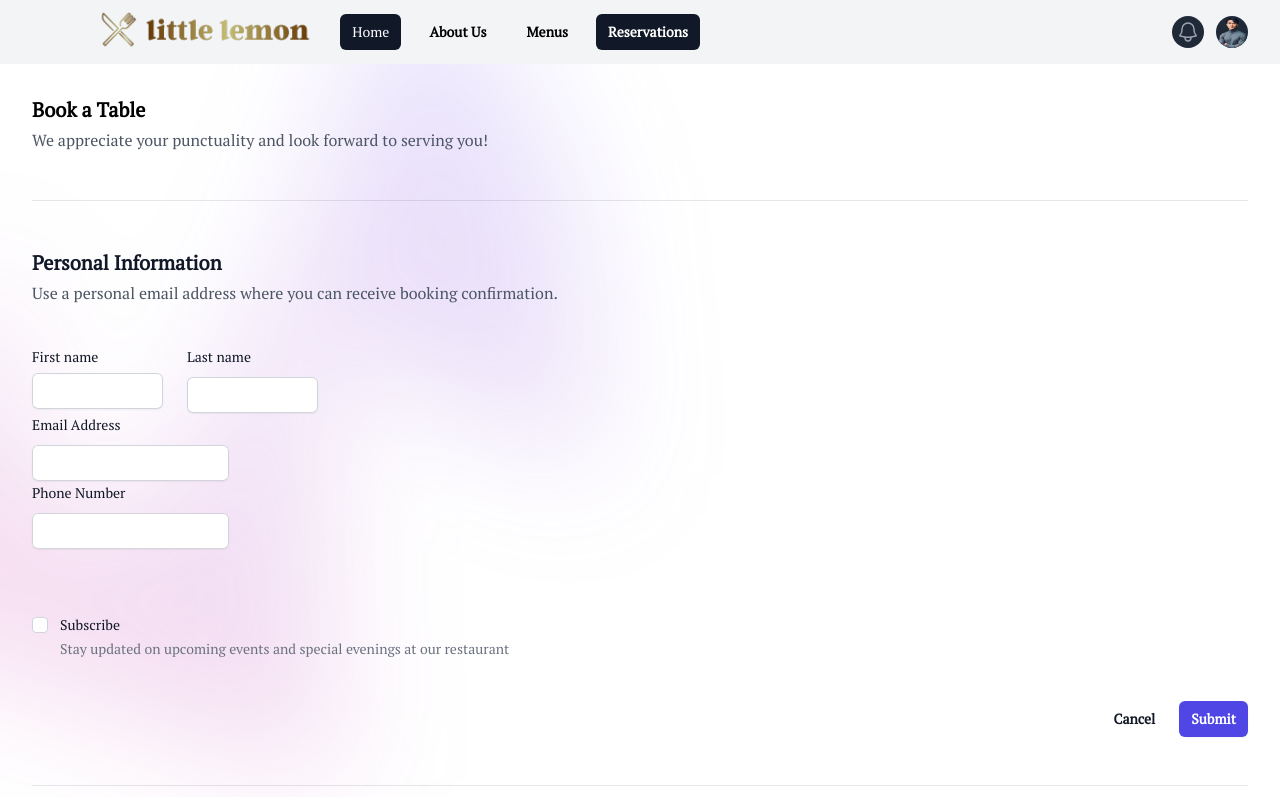
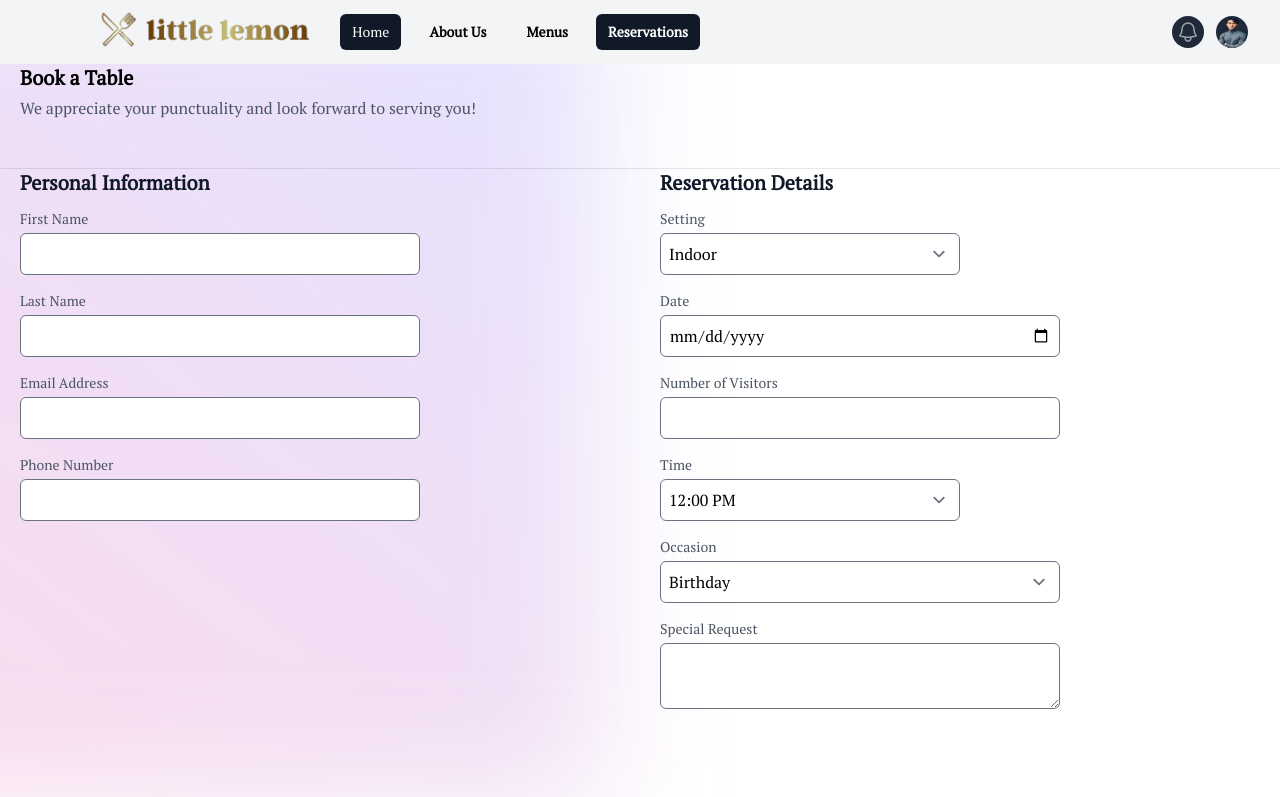
Before and after one commit to SherpaMilan/Littlelemon-Capstone-Project, a React (Create React App) app: page /reservations in a window 1280 px wide. Shown: the top 797 px of the page. Built offline with nearby package versions, Linux system fonts and the light colour scheme.

Commit message:
all front end ui done

```diff
--- a/src/components/Confirmation.js
+++ b/src/components/Confirmation.js
@@ -1,7 +1,207 @@
-export default function Confirmation() {
+import React from "react";
+
+function Confirmation() {
   return (
     <>
-      <form className="p-8 rounded text-white-900 shadow-md w-90">
+      {/* Section 1: Booking Information */}
+      <div className="border-b border-gray-900/10 pb-6 md:pb-12">
+        <h2 className="text-base ml-5 text-xl font-semibold leading-7 text-white-900">
+          Book a Table
+        </h2>
+        <p className="mt-1 text-m ml-5 text-base leading-6 text-gray-600">
+          We appreciate your punctuality and look forward to serving you!
+        </p>
+      </div>
+
+      {/* Form */}
+      <form className="flex flex-col md:flex-row">
+        {/* Left Section */}
+        <div className="flex-1 md:w-1/2 mx-2 md:mx-5 mt-6 md:mt-0">
+          <h2 className="text-base text-xl font-semibold leading-7 text-gray-900">
+            Personal Information
+          </h2>
+
+          {/* First Name */}
+          <div className="mb-4 mt-3">
+            <label
+              htmlFor="firstName"
+              className="block text-sm font-medium text-gray-600"
+            >
+              First Name
+            </label>
+            <input
+              type="text"
+              id="firstName"
+              name="firstName"
+              className="mt-1 p-2 border rounded-md w-full md:w-2/3"
+            />
+          </div>
+
+          {/* Last Name */}
+          <div className="mb-4">
+            <label
+              htmlFor="lastName"
+              className="block text-sm font-medium text-gray-600"
+            >
+              Last Name
+            </label>
+            <input
+              type="text"
+              id="lastName"
+              name="lastName"
+              className="mt-1 p-2 border rounded-md w-full md:w-2/3"
+            />
+          </div>
+
+          {/* Email */}
+          <div className="mb-4">
+            <label
+              htmlFor="email"
+              className="block text-sm font-medium text-gray-600"
+            >
+              Email Address
+            </label>
+            <input
+              type="email"
+              id="email"
+              name="email"
+              className="mt-1 p-2 border rounded-md w-full md:w-2/3"
+            />
+          </div>
+
+          {/* Phone Number */}
+          <div className="mb-4">
+            <label
+              htmlFor="phoneNumber"
+              className="block text-sm font-medium text-gray-600"
+            >
+              Phone Number
+            </label>
+            <input
+              type="tel"
+              id="phoneNumber"
+              name="phoneNumber"
+              className="mt-1 p-2 border rounded-md w-full md:w-2/3"
+            />
+          </div>
+        </div>
+
+        {/* Right Section */}
+        <div className="flex-1 md:w-1/2 mx-2 md:mx-5 mt-6 md:mt-0">
+          <h2 className="text-base text-xl font-semibold leading-7 text-gray-900">
+            Reservation Details
+          </h2>
+
+          {/* Setting */}
+          <div className="mb-4 mt-3">
+            <label
+              htmlFor="setting"
+              className="block text-sm font-medium text-gray-600"
+            >
+              Setting
+            </label>
+            <select
+              id="setting"
+              name="setting"
+              className="mt-1 p-2 border rounded-md w-full md:w-1/2"
+            >
+              <option value="indoor">Indoor</option>
+              <option value="outdoor">Outdoor</option>
+              <option value="roof">Roof Top</option>
+            </select>
+          </div>
+
+          {/* Date */}
+          <div className="mb-4">
+            <label
+              htmlFor="date"
+              className="block text-sm font-medium text-gray-600"
+            >
+              Date
+            </label>
+            <input
+              type="date"
+              id="date"
+              name="date"
+              className="mt-1 p-2 border rounded-md w-full md:w-2/3"
+            />
+          </div>
+
+          {/* Number of Visitors */}
+          <div className="mb-4">
+            <label
+              htmlFor="visitors"
+              className="block text-sm font-medium text-gray-600"
+            >
+              Number of Visitors
+            </label>
+            <input
+              type="number"
+              id="visitors"
+              name="visitors"
+              className="mt-1 p-2 border rounded-md w-full md:w-2/3"
+            />
+          </div>
+
+          {/* Time */}
+          <div className="mb-4 ">
+            <label
+              htmlFor="time"
+              className="block text-sm font-medium text-gray-600"
+            >
+              Time
+            </label>
+            <select
+              id="time"
+              name="time"
+              className="mt-1 p-2 border rounded-md w-full md:w-1/2"
+            >
+              {/* Options... */}
+              <option value="12:00 PM">12:00 PM</option>
+              <option value="1:00 PM">1:00 PM</option>
+              <option value="14:00 PM">2:00 PM</option>
+              <option value="15:00 PM">3:00 PM</option>
+            </select>
+          </div>
+
+          {/* Occasion */}
+          <div className="mb-4">
+            <label
+              htmlFor="occasion"
+              className="block text-sm font-medium text-gray-600"
+            >
+              Occasion
+            </label>
+            <select
+              id="occasion"
+              name="occasion"
+              className="mt-1 p-2 border rounded-md w-full md:w-2/3"
+            >
+              <option value="birthday">Birthday</option>
+              <option value="anniversary">Anniversary</option>
+              <option value="everyday">Everyday Meal</option>
+              <option value="other">Other</option>
+            </select>
+          </div>
+
+          {/* Special Request */}
+          <div className="mb-4">
+            <label
+              htmlFor="specialRequest"
+              className="block text-sm font-medium text-gray-600"
+            >
+              Special Request
+            </label>
+            <textarea
+              id="specialRequest"
+              name="specialRequest"
+              rows="2"
+              className="mt-1 p-2 border rounded-md w-full md:w-2/3"
+            ></textarea>
+          </div>
+        </div>
+
+        {/* Background Color */}
         <div
           className="hidden sm:absolute sm:-top-10 sm:right-1/2 sm:-z-10 sm:mr-10 sm:block sm:transform-gpu sm:blur-3xl"
           aria-hidden="true"
@@ -10,111 +210,14 @@ export default function Confirmation() {
             className="aspect-[1097/845] w-[68.5625rem] bg-gradient-to-tr from-[#ff4694] to-[#776fff] opacity-20"
             style={{
               clipPath:
-                "polygon(74.1% 44.1%, 100% 61.6%, 97.5% 26.9%, 85.5% 0.1%, 80.7% 2%, 72.5% 32.5%, 60.2% 62.4%, 52.4% 68.1%, 47.5% 58.3%, 45.2% 34.5%, 27.5% 76.7%, 0.1% 64.9%, 17.9% 100%, 27.6% 76.8%, 76.1% 97.7%, 74.1% 44.1%)",
+                "polygon(74.1% 44..1%, 100% 61.6%, 97.5% 26.9%, 85.5% 0.1%, 80.7% 2%, 72.5% 32.5%, 60.2% 62.4%, 52.4% 68.1%, 47.5% 58.3%, 45.2% 34.5%, 27.5% 76.7%, 0.1% 64.9%, 17.9% 100%, 27.6% 76.8%, 76.1% 97.7%, 74.1% 44.1%)",
             }}
           />
         </div>
-        {/* <!-- Container for form elements --> */}
-        <div className="space-y-12">
-          {/* <!-- Section 1: Booking Information --> */}
-          <div className="border-b border-gray-900/10 pb-12">
-            <h2 className="text-base flex text-xl font-semibold leading-7 text-white-900">
-              Book a Table
-            </h2>
-            <p className="mt-1 text-m flex text-base leading-6 text-gray-600">
-              We appreciate your punctuality and look forward to serving you!
-            </p>
-          </div>
-          {/* <!-- Section 2: Personal Information --> */}
-          <div className="border-b border-gray-900/10 pb-12">
-            <h2 className="text-base text-xl font-semibold leading-7 text-gray-900">
-              Personal Information
-            </h2>
-            <p className="mt-1 text-m flex text-base leading-6 text-gray-600">
-              Use a personal email address where you can receive booking
-              confirmation.
-            </p>
+      </form>
 
-            {/* <!-- Grid for input fields --> */}
-            <div className="mt-10 grid grid-cols-1 gap-x-6 gap-y-8 sm:grid-cols-8">
-              <div className="sm:col-span-1">
-                {/* <!-- First Name Input --> */}
-                <label
-                  htmlFor="first-name"
-                  className="block text-sm flex justify-start font-medium leading-6 text-gray-900"
-                >
-                  First name
-                </label>
-                <div className="mt-1">
-                  <input
-                    type="text"
-                    name="first-name"
-                    id="first-name"
-                    autoComplete="given-name"
-                    className="block w-full rounded-md border-0 py-1.5 text-gray-900 shadow-sm ring-1 ring-inset ring-gray-300 placeholder:text-gray-400 focus:ring-2 focus:ring-inset focus:ring-indigo-600 sm:text-sm sm:leading-6"
-                  />
-                </div>
-              </div>
-
-              <div className="sm:col-span-1">
-                {/* <!-- Last Name Input --> */}
-                <label
-                  htmlFor="last-name"
-                  className="block flex justify-start text-sm font-medium leading-6 text-gray-900"
-                >
-                  Last name
-                </label>
-                <div className="mt-2">
-                  <input
-                    type="text"
-                    name="last-name"
-                    id="last-name"
-                    autoComplete="family-name"
-                    className="block w-full rounded-md border-0 py-1.5 text-gray-900 shadow-sm ring-1 ring-inset ring-gray-300 placeholder:text-gray-400 focus:ring-2 focus:ring-inset focus:ring-indigo-600 sm:text-sm sm:leading-6"
-                  />
-                </div>
-              </div>
-            </div>
-
-            {/* <!-- Email and Phone Number Inputs --> */}
-            <div className="sm:col-span-2">
-              <label
-                htmlFor="email-address"
-                className="block flex justify-start text-sm font-medium leading-6 text-gray-900"
-              >
-                Email Address
-              </label>
-              <div className="mt-2">
-                <input
-                  type="text"
-                  name="email-address"
-                  id="email-address"
-                  autoComplete="given-name"
-                  className="block w-half rounded-md border-0 py-1.5 text-gray-900 shadow-sm ring-1 ring-inset ring-gray-300 placeholder:text-gray-400 focus:ring-2 focus:ring-inset focus:ring-indigo-600 sm:text-sm sm:leading-6"
-                />
-              </div>
-            </div>
-
-            <div className="sm:col-span-2">
-              <label
-                htmlFor="phone-number"
-                className="block text-sm flex justify-start font-medium leading-6 text-gray-900"
-              >
-                Phone Number
-              </label>
-              <div className="mt-2">
-                <input
-                  type="text"
-                  name="phone-number"
-                  id="phone-number"
-                  autoComplete="family-name"
-                  className="block w-half rounded-md border-0 py-1.5 text-gray-900 shadow-sm ring-1 ring-inset ring-gray-300 placeholder:text-gray-400 focus:ring-2 focus:ring-inset focus:ring-indigo-600 sm:text-sm sm:leading-6"
-                />
-              </div>
-            </div>
-
-            {/* <!-- Section 3: Notifications --> */}
-            <div className="mt-10 space-y-10">
+      {/* Notification Section */}
+      <div className="mt-10 ml-3 space-y-10">
         <fieldset>
           <div className="mt-6 space-y-6">
             <div className="relative flex gap-x-3">
@@ -123,26 +226,24 @@ export default function Confirmation() {
                   id="comments"
                   name="comments"
                   type="checkbox"
-                        className="h-4 w-4 rounded border-gray-300 text-indigo-600 focus:ring-indigo-600"
+                  className="h-4 w-4 rounded border-gray-800 text-indigo-600 focus:ring-indigo-600"
                 />
               </div>
-                    <div className="text-sm leading-6">
-                      <label
-                        htmlFor="comments"
-                        className="font-medium text-gray-900"
-                      >
+              <div className="text-l leading-6">
+                <label htmlFor="comments" className="font-medium text-gray-900">
                   Subscribe
                 </label>
                 <p className="text-gray-500">
-                        Stay updated on upcoming events and special evenings at
-                        our restaurant
+                  Stay updated on upcoming events and special evenings at our
+                  restaurant
                 </p>
               </div>
             </div>
           </div>
         </fieldset>
-              {/* <!-- Form Submission Buttons --> */}
-              <div className="mt-6 flex items-center justify-end gap-x-6">
+
+        {/* Form Submission Buttons */}
+        <div className="mt-4 flex items-center justify-start gap-x-6">
           <button
             type="button"
             className="text-sm font-semibold leading-6 text-gray-900"
@@ -157,9 +258,8 @@ export default function Confirmation() {
           </button>
         </div>
       </div>
-          </div>
-        </div>
-      </form>
     </>
   );
 }
+
+export default Confirmation;
--- a/src/components/Footer.js
+++ b/src/components/Footer.js
@@ -59,9 +59,7 @@ export const Footer = () => {
 
         {/* socials  */}
         <div className="mb-6 flex flex-col  md:mb-0">
-          <div className="text-xl text-center font-bold mb-2">
-            Social Networks{" "}
-          </div>
+          <div className="text-xl  font-bold mb-2">Social Networks</div>
           <ul className="flex flex-row space-x-4">
             <li>
               <a
--- a/src/components/Hero-Section.js
+++ b/src/components/Hero-Section.js
@@ -31,7 +31,7 @@ export default function HeroSection() {
             </p>
             <div className="mt-10 flex items-center justify-center gap-x-6">
               <a
-                href="#"
+                href="/reservations"
                 className="rounded-md bg-indigo-600 px-3.5 py-2.5 text-sm font-semibold text-white shadow-sm hover:bg-green-600 focus-visible:outline focus-visible:outline-2 focus-visible:outline-offset-2 focus-visible:outline-indigo-600"
               >
                 Reserve a Table
```
Lines whose indentation alone changed are shown as unchanged.
